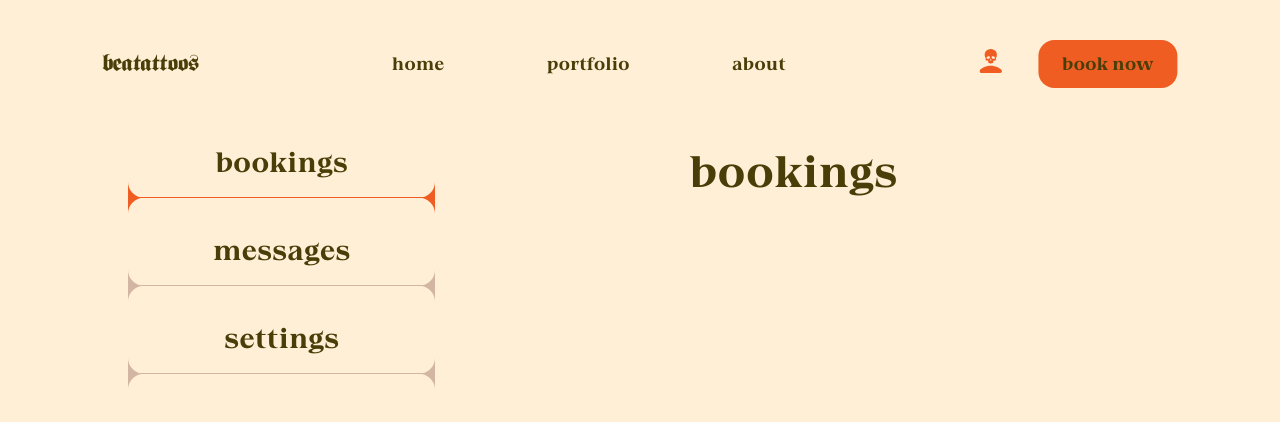
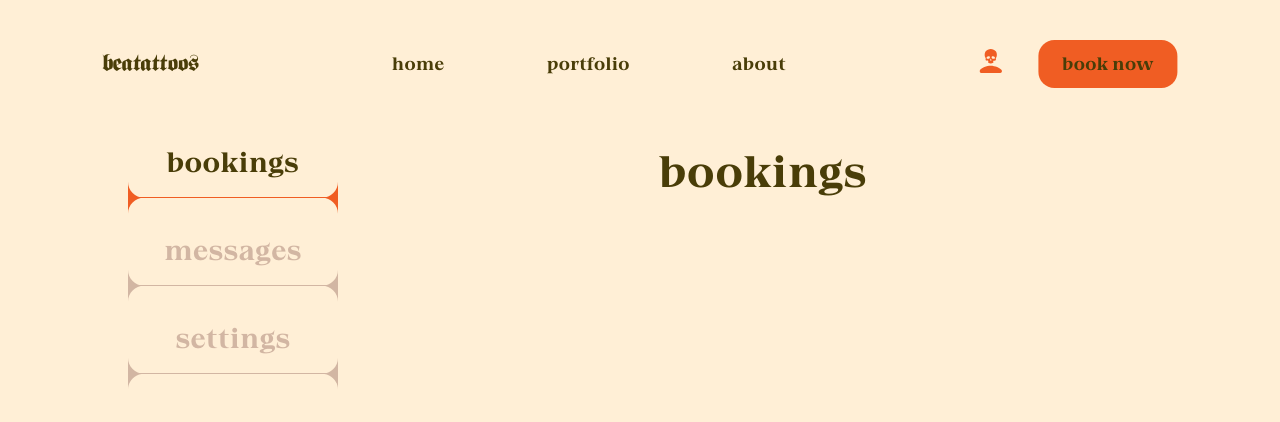
Before and after one commit to Gretron/beatattoos, a React (Create React App) app in the folder src/frontend/: page /account in a window 1280 px wide. Shown: the top 422 px of the page. Built offline with nearby package versions, Linux system fonts and the light colour scheme.

Commit message:
style(frontend/account): update account tab styles

```diff
--- a/src/frontend/src/assets/css/global.css
+++ b/src/frontend/src/assets/css/global.css
@@ -512,8 +512,10 @@ a:hover {
   position: absolute;
 
   top: calc(50% - 1px);
+  left: 50%;
+  transform: translateX(-50%);
 
-  width: 100%;
+  width: 99%;
   height: 1px;
 
   background: var(--dune);
--- a/src/frontend/src/components/Divider.js
+++ b/src/frontend/src/components/Divider.js
@@ -1,4 +1,5 @@
 import { ReactComponent as HalfStar } from "../assets/img/half-star.svg";
+import { ReactComponent as Star } from "../assets/img/star.svg";
 
 /**
  * Divider Line
--- a/src/frontend/src/features/account/assets/css/account.css
+++ b/src/frontend/src/features/account/assets/css/account.css
@@ -1,6 +1,7 @@
 .account {
   display: flex;
   justify-content: center;
+  gap: 2rem;
 
   width: min(1024px, 90vw);
   height: 100vh;
@@ -13,25 +14,41 @@
   display: flex;
   flex-direction: column;
   gap: 1rem;
-
-    width: 30%;
 }
 
 .account__link-text {
+  color: var(--dune);
+
+  font-size: min(var(--h3), 4vw);
   text-align: center;
-    /* padding: 0 2rem; */
+
+  padding: 0 min(2rem, 4vw);
 }
 
-.account__link .divider svg, .account__link .divider__horizontal-line {
+.account__link .divider svg {
+  width: min(16px, 2.5vw);
+}
+
+.account__link-text,
+.account__link .divider svg,
+.account__link .divider__horizontal-line {
   transition: 0.2s;
 }
 
+.account__link:hover .account__link-text {
+  color: var(--earth);
+}
+
 .account__link:hover .divider svg {
-    fill: var(--brown);
+  fill: var(--earth);
 }
 
 .account__link:hover .divider__horizontal-line {
-    background: var(--brown);
+  background: var(--earth);
+}
+
+.account__link--active .account__link-text {
+  color: var(--brown);
 }
 
 .account__link--active .divider svg {
@@ -40,6 +57,10 @@
 
 .account__link--active .divider__horizontal-line {
   background: var(--orange);
+}
+
+.account__link--active:hover .account__link-text {
+  color: var(--brown);
 }
 
 .account__link--active:hover .divider svg {
@@ -51,7 +72,7 @@
 }
 
 .account__page {
-    width: 70%;
+  flex-grow: 1;
 }
 
 @media (max-width: 64em) {
@@ -64,7 +85,7 @@
   .account__navigation {
     flex-direction: row;
     justify-content: center;
-        gap: 2rem;
+    gap: min(2rem, 4vw);
 
     width: 100%;
   }
```
Lines whose indentation alone changed are shown as unchanged.
